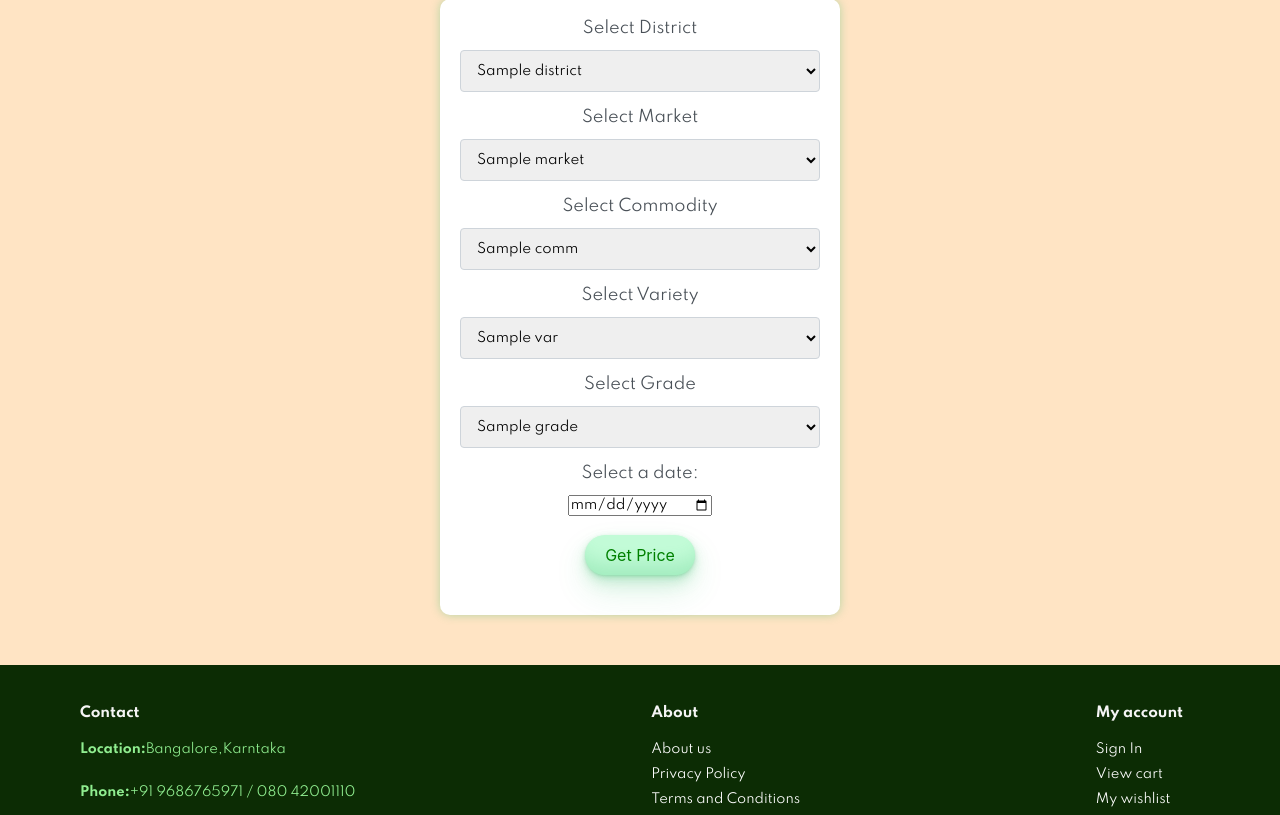
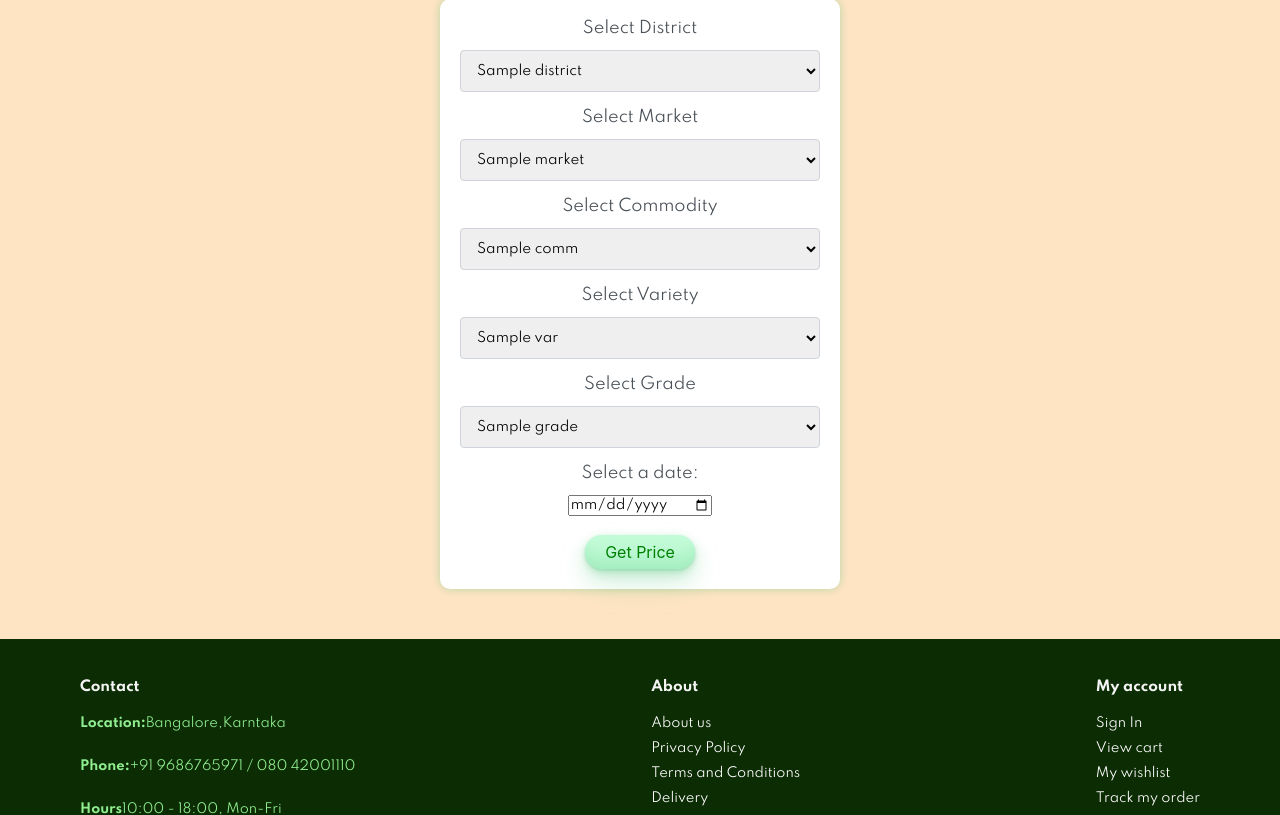
Before and after one commit to Tarun-space-S/Soil_Pulse, a Flask app: template app/templates/price.html in a window 1280 px wide. Shown: the part 240-1055 px from the top of the page. Run offline with Flask 3, Linux system fonts and the light colour scheme; the template is opened without the code that fills it: most values are stand-ins (such as "Sample title", 1, 10 or a date in 2020); parts of the project's set-up code (start-up, migrations or seed data) failed here and were passed over.

Commit message:
updated price.html

```diff
--- a/app/templates/price.html
+++ b/app/templates/price.html
@@ -14,9 +14,6 @@
             <li><a  href="/">HOME</a></li>
             <li><a  href="/about">ABOUT US</a></li>
             <li><a class="active" href="/location">OUR SOLUTION</a></li>
-            <!--<li><a href="about.html">ABOUT</a></li>
-            <li><a href="contact.html">CONTACT</a></li>
-            <li><a href="wishlist.html"><i class="fas fa-heart"></i></a></li>-->
         </ul>
     </div>
     </section>
@@ -61,7 +58,7 @@
 
     <br>
     <br>
-    <button type="submit" class="Mprimary" id="getRecommendationButton" href="">Get Price</button>
+    <button type="submit" class="Iprimary" id="getRecommendationButton" href="">Get Price</button>
   </form>
   <script>
     function validateForm() {
@@ -79,7 +76,6 @@
 </div>
 <footer  class="section-p1">
   <div class="col">
-      <!--<img class="logo" src="images/logo3.png" alt="" height="10x" width="20px">-->
       <h4>Contact</h4>
       <p><strong>Location:</strong>Bangalore,Karntaka</p>
       <p><strong>Phone:</strong>+91 9686765971 / 080 42001110</p>
```
